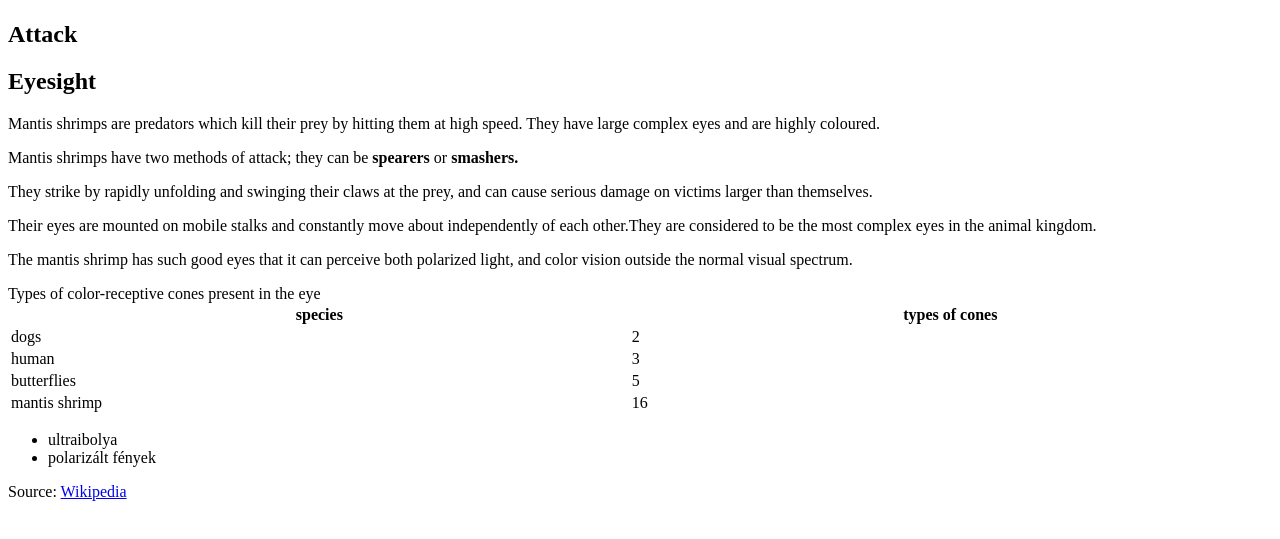
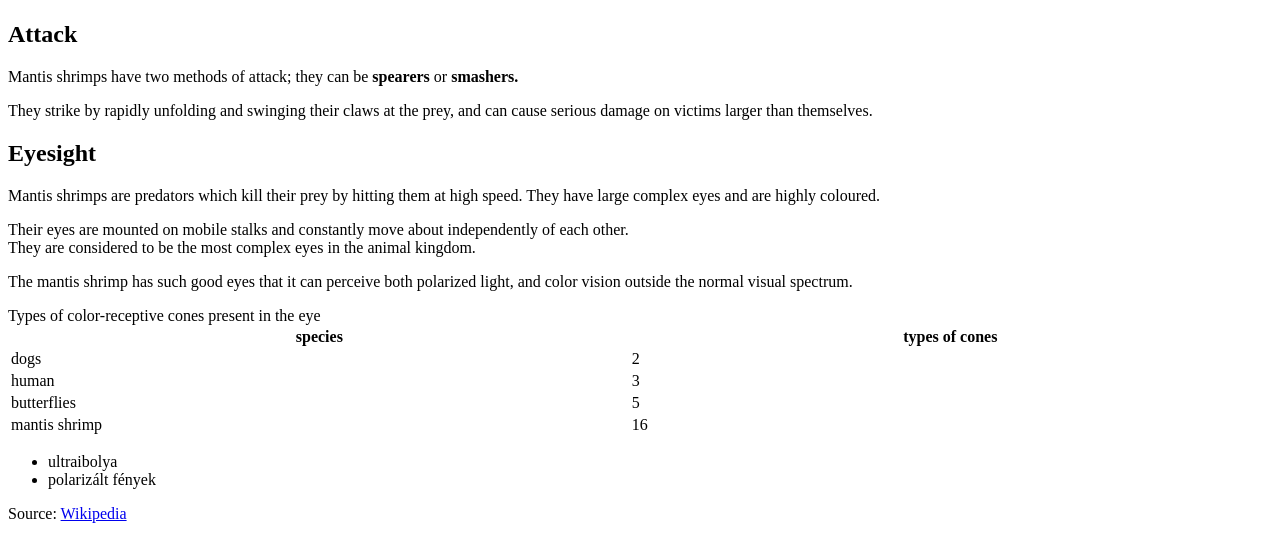
Before and after one commit to borosolcsi/saskarak, a plain HTML site: page index.html in a window 1280 px wide. Shown: the part 383-922 px from the top of the page. Before the commit the page ends 900 px from the top, so only its background shows below. Drawn offline with Linux system fonts and the light colour scheme.

Commit message:
Update index.html

```diff
--- a/index.html
+++ b/index.html
@@ -10,11 +10,11 @@
     <h1>True facts about the mantis shrimp</h1>
     <img src="https://i.imgur.com/tPT0bDo.jpg" alt="rak">
     <h2>Attack</h2>
+    <p>Mantis shrimps have two methods of attack; they can be <b>spearers</b> or <b>smashers.</b>  </p>
+    <p>They strike by rapidly unfolding and swinging their claws at the prey, and can cause serious damage on victims larger than themselves.</p>
     <h2>Eyesight</h2>
     <p>Mantis shrimps are predators which kill their prey by hitting them at high speed. They have large complex eyes and are highly coloured. </p>
-    <p>Mantis shrimps have two methods of attack; they can be <b>spearers</b> or <b>smashers.</b>  </p>
-    <p>They strike by rapidly unfolding and swinging their claws at the prey, and can cause serious damage on victims larger than themselves.</p>
-    <p>Their eyes are mounted on mobile stalks and constantly move about independently of each other.They are considered to be the most complex eyes in the animal kingdom.</p>
+    <p>Their eyes are mounted on mobile stalks and constantly move about independently of each other. <br> They are considered to be the most complex eyes in the animal kingdom.</p>
     <p>The mantis shrimp has such good eyes that it can perceive both polarized light, and color vision outside the normal visual spectrum.</p>
     <caption>Types of color-receptive cones present in the eye</caption>
     <table style="width:100%">
```
